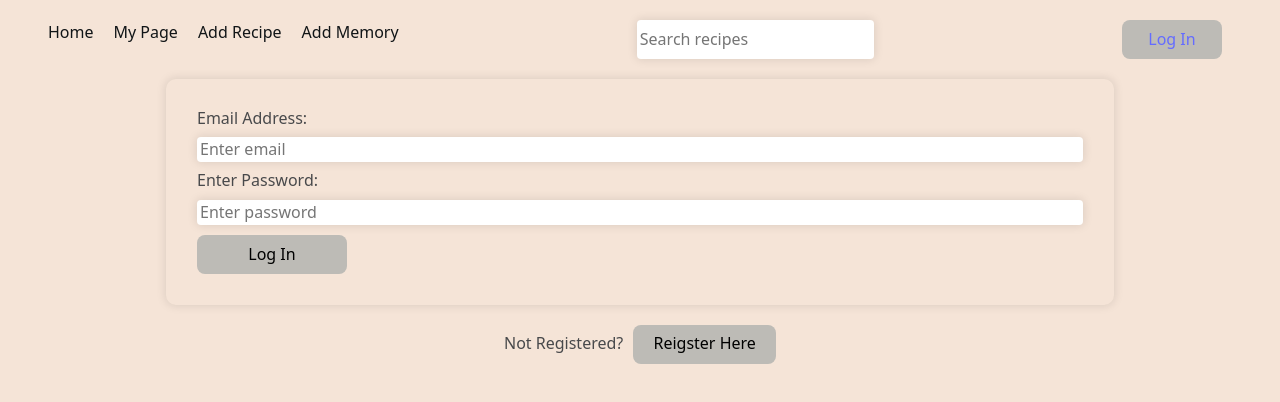
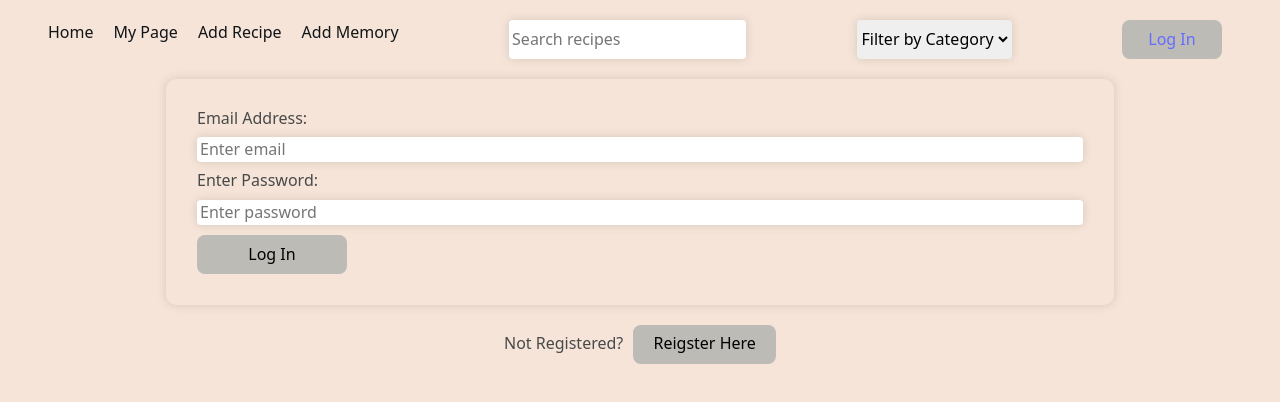
Before and after one commit to NancyBankson/Capstone_Project_Recipe_App_Front_End, a React (Vite) app: page /login in a window 1280 px wide. Shown: the top 402 px of the page. Built offline with nearby package versions, Linux system fonts and the light colour scheme; a web font is replaced by a local one.

Commit message:
Updated category filter

```diff
--- a/src/App.tsx
+++ b/src/App.tsx
@@ -19,6 +19,7 @@ import { SearchContext } from './context/SearchContext';
 function App() {
   const [isAuthenticated, setIsAuthenticated] = useState(false);
   const [searchValue, setSearchValue] = useState("");
+  const [filterValue, setFilterValue] = useState("");
   const [token, setToken] = useState("");
   const [user, setUser] = useState<User>({
     _id: '',
@@ -29,6 +30,10 @@ function App() {
 
   function onSearchChange(searchText: string) {
     setSearchValue(searchText);
+  }
+
+   function onFilterChange(filterText: string) {
+    setFilterValue(filterText);
   }
 
   async function login(email: string, password: string) {
@@ -73,7 +78,7 @@ function App() {
     <>
       <div>
         <AuthContext.Provider value={{ isAuthenticated, user, token, login, logout }}>
-          <SearchContext.Provider value={{ onSearchChange, searchValue }}>
+          <SearchContext.Provider value={{ onSearchChange, searchValue, onFilterChange, filterValue }}>
             <Navbar />
             <Routes>
               <Route path="/" element={<RootPage />} />
--- a/src/components/Navbar.tsx
+++ b/src/components/Navbar.tsx
@@ -20,7 +20,7 @@ export function Navbar() {
         )
     }
 
-    const { onSearchChange, searchValue } = searchContext;
+    const { onSearchChange, onFilterChange, searchValue, filterValue } = searchContext;
 
     const { logout, isAuthenticated, user } = authContext;
 
@@ -32,6 +32,11 @@ export function Navbar() {
     const handleChange = (event: React.ChangeEvent<HTMLInputElement>) => {
         const newText = event.target.value;
         onSearchChange(newText);
+    }
+
+      const handleFilter = (event: React.ChangeEvent<HTMLSelectElement>) => {
+        const newText = event.target.value;
+        onFilterChange(newText);
     }
 
     // Add logic so userId can be used for link to My Page
@@ -47,6 +52,15 @@ export function Navbar() {
                     <li><NavLink to="/add-memory" style={({ isActive }) => ({ color: isActive ? '#73877B' : 'hsl(200, 15%, 8%)', })}>Add Memory</NavLink></li>
                 </ul>
                 <input id="search-bar" type="text" name="search" value={searchValue} onChange={handleChange} placeholder="Search recipes"></input>
+                <select id="category-input" name="category" value={filterValue} onChange={handleFilter} required>
+                    <option value="">Filter by Category</option>
+                    <option value="Breakfast">Breakfast</option>
+                    <option value="Side Dish">Side Dish</option>
+                    <option value="Main Dish">Main Dish</option>
+                    <option value="Dessert">Dessert</option>
+                    <option value="Appetizer">Appetizer</option>
+                    <option value="Baked Good">Baked Good</option>
+                </select>
                 <div id="log-area">
                     {(isAuthenticated) && <h4>Welcome, {user.username}</h4>}
                     {(!isAuthenticated) && <button><NavLink to="/login">Log In</NavLink></button>}
--- a/src/pages/ContributorPage.tsx
+++ b/src/pages/ContributorPage.tsx
@@ -29,7 +29,7 @@ export function ContributorPage() {
         )
     }
 
-    const { searchValue } = searchContext;
+    const { searchValue, filterValue } = searchContext;
 
     // Redirect to login page if not authenticated
     const { isAuthenticated } = authContext;
@@ -73,6 +73,17 @@ export function ContributorPage() {
         setSearchRecipes(filterRecipes);
     }, [filteredRecipes, searchValue]);
 
+    useEffect(() => {
+        const filterRecipes = filteredRecipes.filter(recipe => {
+            if (filterValue === "") {
+                return recipe;
+            } else if (recipe.category === filterValue) {
+                return recipe;
+            }
+        })
+        setSearchRecipes(filterRecipes);
+    }, [filteredRecipes, filterValue]);
+
     return (
         <div id="contributor-container">
             <div className='list-container'>
--- a/src/pages/HomePage.tsx
+++ b/src/pages/HomePage.tsx
@@ -17,7 +17,7 @@ export function HomePage() {
     )
   }
 
-  const { searchValue } = searchContext;
+  const { searchValue, filterValue } = searchContext;
 
   useEffect(() => {
     getRecipes().then(data => setRecipes(data));
@@ -42,6 +42,17 @@ export function HomePage() {
     setFilteredRecipes(filterRecipes);
   }, [searchValue]);
 
+  useEffect(() => {
+    const filterRecipes = recipes.filter(recipe => {
+      if (filterValue === "") {
+        return recipe;
+      } else if (recipe.category === filterValue) {
+        return recipe;
+      }
+    })
+    setFilteredRecipes(filterRecipes);
+  }, [filterValue]);
+
   return (
     <div>
       <div id='home-container'>
--- a/src/types/types.ts
+++ b/src/types/types.ts
@@ -70,5 +70,7 @@ export interface AuthContextType {
 
 export interface SearchContextType {
     onSearchChange: (text: string) => void;
+    onFilterChange: (text: string) => void;
     searchValue?: string;
+    filterValue?: string;
 }
```
Lines whose indentation alone changed are shown as unchanged.
